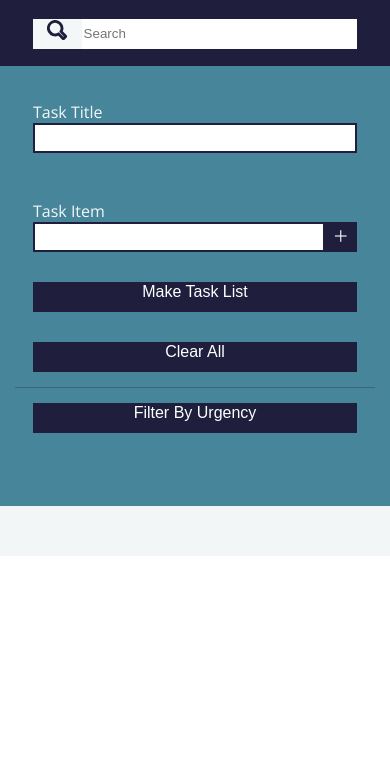
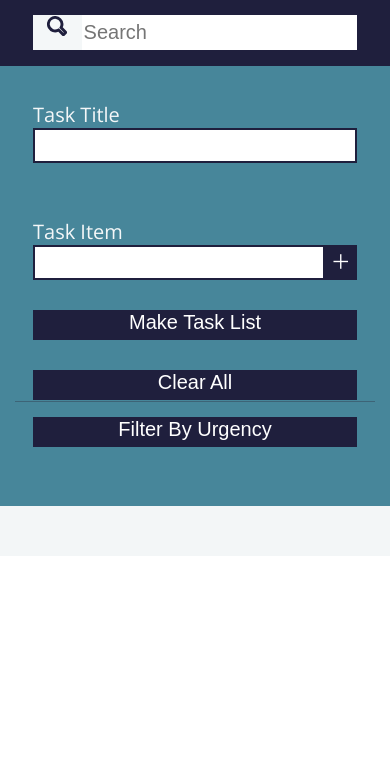
Before and after one commit to AntonioFry/CheckYoSelf, a plain HTML site: page index.html in a window 390 px wide. Shown: the part 84-844 px from the top of the page. Drawn offline with nearby package versions, Linux system fonts and the light colour scheme.

Commit message:
edit mobile layout

```diff
--- a/style.css
+++ b/style.css
@@ -248,6 +248,13 @@ div {
 		display: block;
 	}
 
+	form,
+	input,
+	button {
+		font-size: 20px;
+		height: 35px;
+	}
+
 	label {
 		width: 90%;
 	}
@@ -268,6 +275,10 @@ div {
 
 	aside {
 		min-height: 400px;
+	}
+
+	.task-form {
+		height: 300px;
 	}
 
 	.filter-urgency-btn {
```
